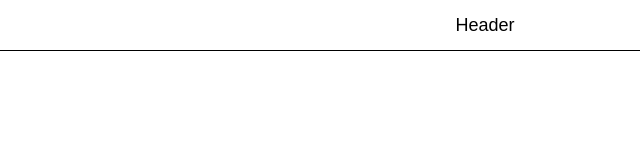
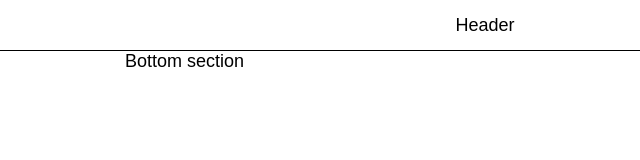
Before and after one commit to ooloo-io/github-flow-Devhoss, a website: page src/index.html in a window 1280 px wide. Shown: the top 160 px of the page, without its empty margins (155-795 px from the left). Drawn offline with nearby package versions, Linux system fonts and the light colour scheme.

Commit message:
Add markup

```diff
--- a/src/index.html
+++ b/src/index.html
@@ -17,7 +17,9 @@
 
   <body>
     <header class="header">Header</header>
-    <main class="content"></main>
+    <main class="content">
+      <section class="section">Bottom section</section>
+    </main>
     <footer class="footer">Footer</footer>
   </body>
 </html>
```
